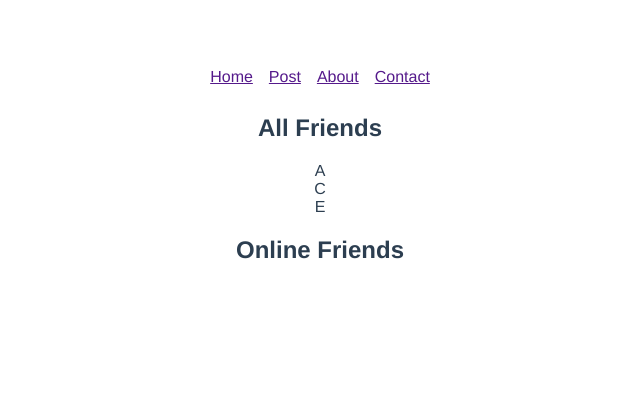
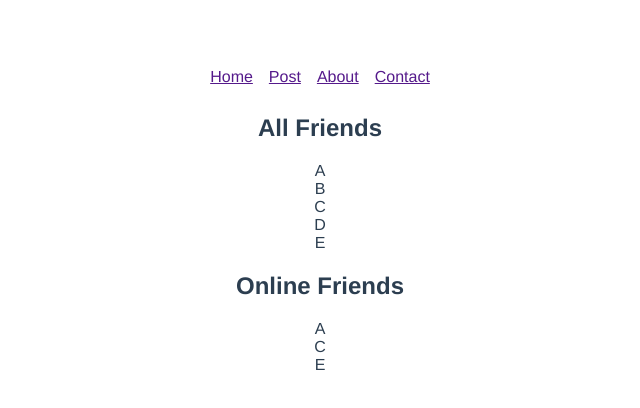
Before and after one commit to NeneWang/vue---Practice, a Vue app in the folder cli/vue/: page / in a window 1280 px wide. Shown: the top 408 px of the page, without its empty margins (320-960 px from the left). Built offline with nearby package versions, Linux system fonts and the light colour scheme.

Commit message:
m=laravue | vue | cli | props

```diff
--- a/cli/vue/src/App.vue
+++ b/cli/vue/src/App.vue
@@ -1,8 +1,8 @@
 <template>
   <div id="app">
     <Navbar></Navbar>
-    <AllFriends></AllFriends>
-    <OnlineFriends></OnlineFriends>
+    <AllFriends :friends="friends"></AllFriends>
+    <OnlineFriends :friends="friends" ></OnlineFriends>
   </div>
 </template>
 
@@ -13,10 +13,17 @@ import OnlineFriends from "./components/OnlineFriends";
 
 export default {
   name: "App",
+
   data() {
     return {
       title: "Wow Our Vue website is running!",
-
+      friends: [
+        { name: "A", online: true },
+        { name: "B", online: false },
+        { name: "C", online: true },
+        { name: "D", online: false },
+        { name: "E", online: true },
+      ],
     };
   },
   components: {
--- a/cli/vue/src/components/AllFriends.vue
+++ b/cli/vue/src/components/AllFriends.vue
@@ -2,7 +2,7 @@
   <div id="allfriends">
     <h2>All Friends</h2>
     <div v-for="(friend, index) in friends" :key="index">
-      <span v-if="friend.online" >{{ friend.name }}</span>
+      <span>{{ friend.name }}</span>
     </div>
   </div>
 </template>
@@ -10,19 +10,9 @@
 <script>
 export default {
   name: "HelloWorld",
-  props: {
-    msg: String,
-  },
+  props: ["friends"],
   data() {
-    return {
-      friends: [
-        { name: "A", online: true },
-        { name: "B", online: false },
-        { name: "C", online: true },
-        { name: "D", online: false },
-        { name: "E", online: true },
-      ],
-    };
+    return {};
   },
 };
 </script>
--- a/cli/vue/src/components/OnlineFriends.vue
+++ b/cli/vue/src/components/OnlineFriends.vue
@@ -1,6 +1,9 @@
 <template>
   <div id="onlinefriends">
     <h2>Online Friends</h2>
+     <div v-for="(friend, index) in friends" :key="index">
+      <span v-if="friend.online">{{ friend.name }}</span>
+    </div>
   </div>
 </template>
 
@@ -9,9 +12,7 @@
 
 export default {
   name: 'HelloWorld',
-  props: {
-    msg: String
-  }
+  props: ["friends"],
 }
 </script>
 
```
